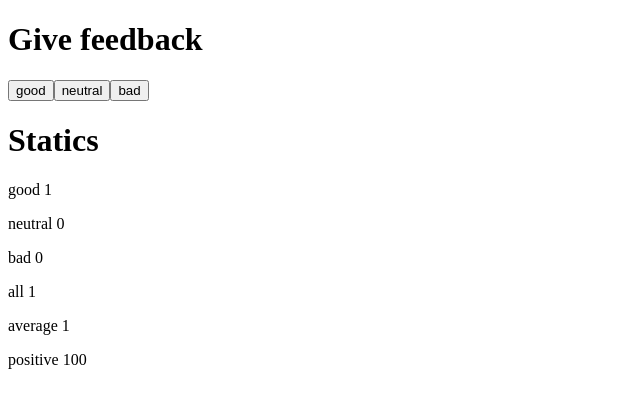
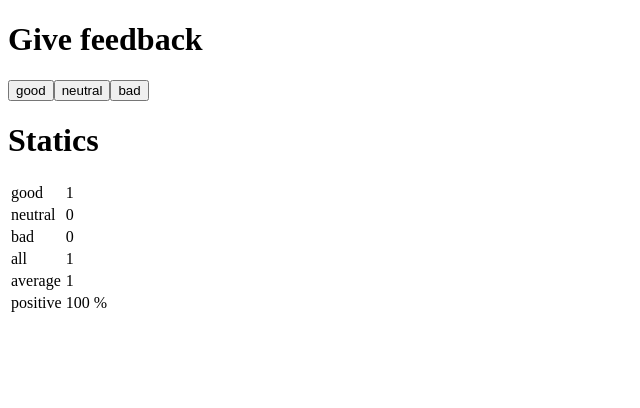
Before and after one commit to Gaston095/fullStackOpen, a React (Vite) app in the folder Part 1/unicafe/: page / in a window 1280 px wide. Both pictures are taken after a click on the button "good". Shown: the top 408 px of the page, without its empty margins (0-640 px from the left). Built offline with nearby package versions, Linux system fonts and the light colour scheme.

Commit message:
Paso 6, mostrar estadisticas en una tabla HTML

```diff
--- a/Part 1/unicafe/src/Statistics.jsx
+++ b/Part 1/unicafe/src/Statistics.jsx
@@ -11,12 +11,34 @@
       ) : (
         <div>
           <h1>Statics</h1>
-          <StatisticLine text={'good'} value={good}/>
-          <StatisticLine text={'neutral'} value={neutral}/>
-          <StatisticLine text={'bad'} value={bad}/>
-          <StatisticLine text={'all'} value={all}/>
-          <StatisticLine text={'average'} value={average}/>
-          <StatisticLine text={'positive'} value={positive}/>
+          <table>
+            <tbody>
+                <tr>
+                    <td>good</td>
+                    <td>{good}</td>
+                </tr>
+                <tr>
+                    <td>neutral</td>
+                    <td>{neutral}</td>
+                </tr>
+                <tr>
+                    <td>bad</td>
+                    <td>{bad}</td>
+                </tr>
+                <tr>
+                    <td>all</td>
+                    <td>{all}</td>
+                </tr>
+                <tr>
+                    <td>average</td>
+                    <td>{average}</td>
+                </tr>
+                <tr>
+                    <td>positive</td>
+                    <td>{positive} %</td>
+                </tr>
+            </tbody>
+          </table>
         </div>
       )}
     </>
```
